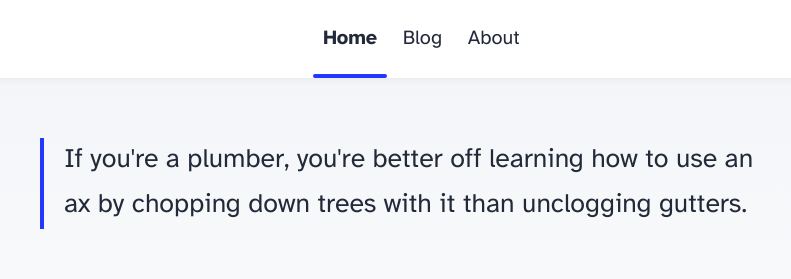
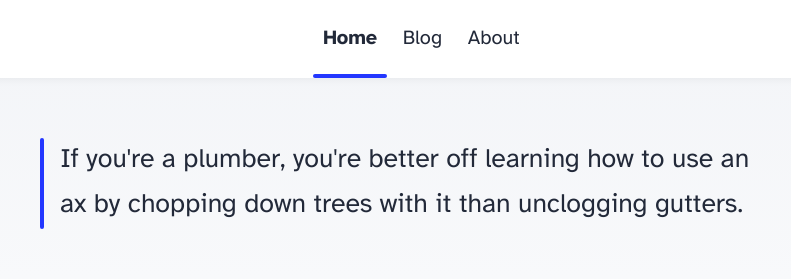
Before and after one commit to lopo12123/lopo12123.github.io, an Astro site: page / in a window 1280 px wide. Shown: the top 279 px of the page, 240-1031 px from the left. Built offline with nearby package versions, Linux system fonts and the light colour scheme; Astro itself is replaced by a stand-in of ours.

Commit message:
feat: style

```diff
--- a/src/layouts/BlogPost.astro
+++ b/src/layouts/BlogPost.astro
@@ -120,8 +120,8 @@ const { title, description, category, publishDate, updatedDate } = Astro.props;
 
             <div class="floating-buttons">
                 <!-- TODO: outline menu -->
+                <div class="op-button" title="Back to Top" onclick="back2top()">↑</div>
                 <div class="op-button" title="Back to Previous Page" onclick="back2blog()">←</div>
-                <div class="op-button" title="Back to Top" onclick="back2top()">↑</div>
             </div>
         </main>
 
--- a/src/styles/global.css
+++ b/src/styles/global.css
@@ -148,10 +148,21 @@ pre > code {
 }
 
 blockquote {
-    border-left: 4px solid var(--accent);
+    position: relative;
     padding: 0 0 0 20px;
     margin: 0;
     font-size: 1.333em;
+
+    &:before {
+        content: "";
+        position: absolute;
+        left: 0;
+        top: 0;
+        width: 4px;
+        height: 100%;
+        border-radius: 2px;
+        background-color: var(--accent);
+    }
 }
 
 hr.solid {
```
